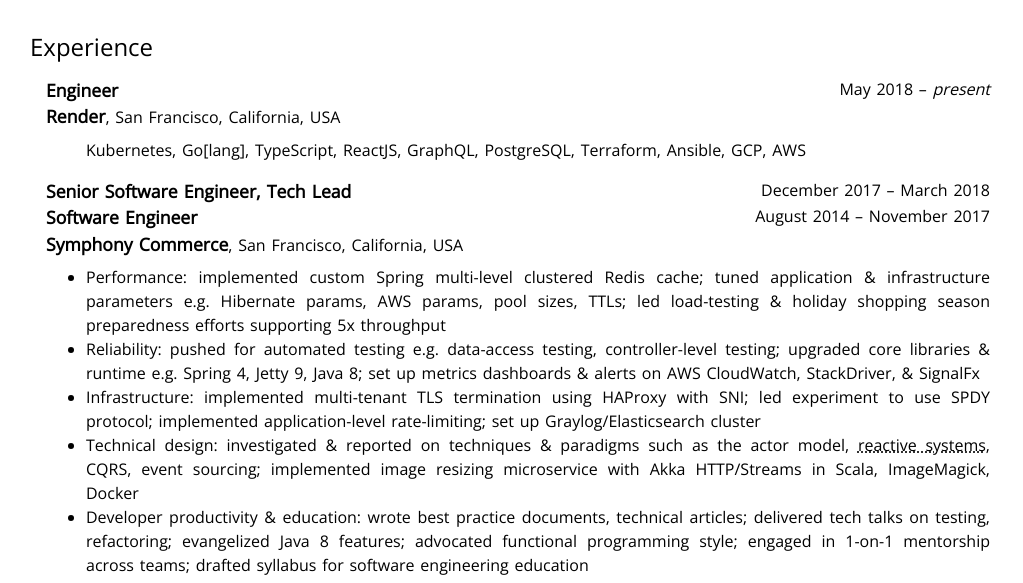
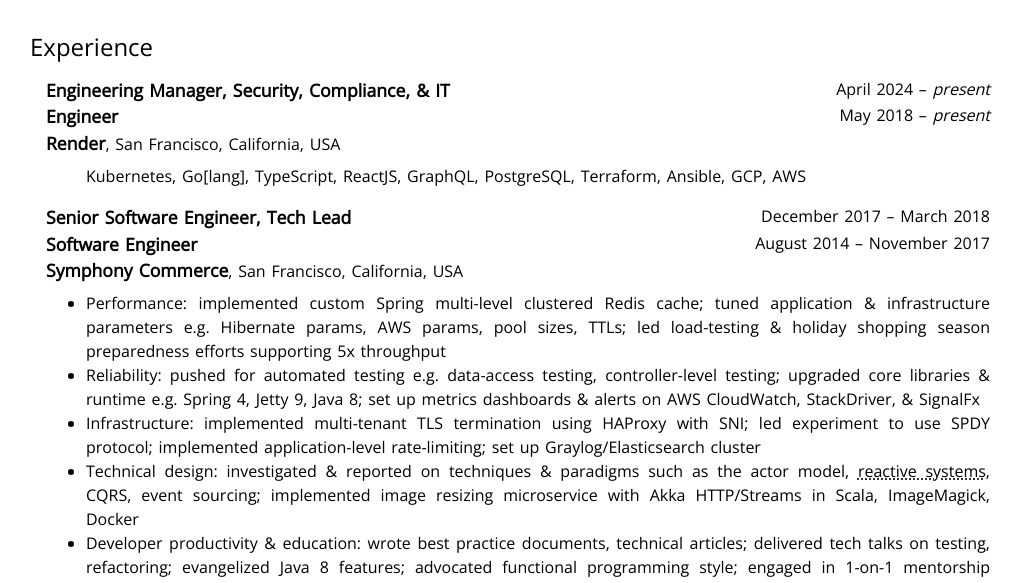
Before and after one commit to aduong/aduong.github.io, an Eleventy site: page resume.html in a window 1280 px wide. Shown: the part 163-746 px from the top of the page, without its empty margins (130-1153 px from the left). Built offline with nearby package versions, Linux system fonts and the light colour scheme; Eleventy itself is replaced by a stand-in of ours; files that its build step writes are made by us from their sources.

Commit message:
Add EM, Security to résumé

```diff
--- a/resume.html
+++ b/resume.html
@@ -37,6 +37,9 @@
 
             <div class="resume-subsection">
               <div class="resume-posloc-pair">
+                <div class="resume-date">April 2024 &ndash; <em>present</em></div>
+                <p class="resume-job-title">Engineering Manager, Security, Compliance, &amp; IT</p>
+
                 <div class="resume-date">May 2018 &ndash; <em>present</em></div>
                 <p class="resume-job-title">Engineer</p>
 
```
